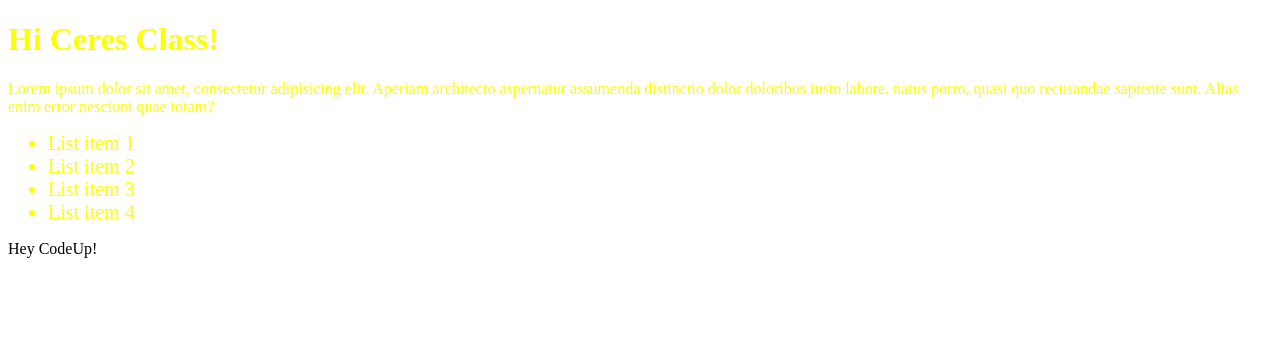
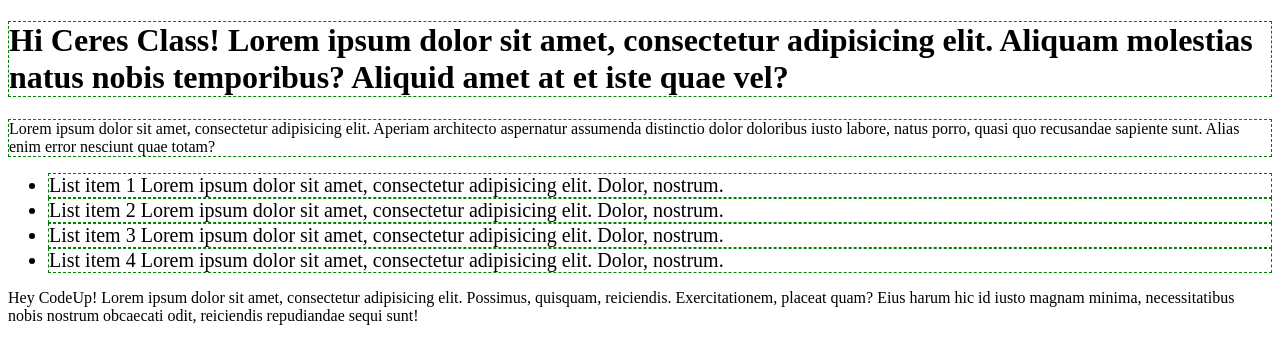
Before and after one commit to mattlopez4011/codeup-web-exercises, a plain HTML site: page jquery_exercises.html in a window 1280 px wide. Drawn offline with Linux system fonts and the light colour scheme.

Commit message:
Completed jQuery selectors exercise

```diff
--- a/jquery_exercises.html
+++ b/jquery_exercises.html
@@ -6,15 +6,15 @@
 <body>
 
 
-<h1 class="codeup" id="header">Hi Ceres Class!</h1>
+<h1 class="codeup" id="header">Hi Ceres Class! Lorem ipsum dolor sit amet, consectetur adipisicing elit. Aliquam molestias natus nobis temporibus? Aliquid amet at et iste quae vel?</h1>
 <p class="lorem codeup" id="text">Lorem ipsum dolor sit amet, consectetur adipisicing elit. Aperiam architecto aspernatur assumenda distinctio dolor doloribus iusto labore, natus porro, quasi quo recusandae sapiente sunt. Alias enim error nesciunt quae totam?</p>
 <ul class="list">
-    <li class="items">List item 1</li>
-    <li class="items">List item 2</li>
-    <li class="items">List item 3</li>
-    <li class="items">List item 4</li>
+    <li class="items sel-3">List item 1 Lorem ipsum dolor sit amet, consectetur adipisicing elit. Dolor, nostrum.</li>
+    <li class="items sel-3">List item 2 Lorem ipsum dolor sit amet, consectetur adipisicing elit. Dolor, nostrum.</li>
+    <li class="items">List item 3 Lorem ipsum dolor sit amet, consectetur adipisicing elit. Dolor, nostrum.</li>
+    <li class="items sel-3">List item 4 Lorem ipsum dolor sit amet, consectetur adipisicing elit. Dolor, nostrum.</li>
 </ul>
-<div id="codeup">Hey CodeUp!</div>
+<div id="codeup">Hey CodeUp! Lorem ipsum dolor sit amet, consectetur adipisicing elit. Possimus, quisquam, reiciendis. Exercitationem, placeat quam? Eius harum hic id iusto magnam minima, necessitatibus nobis nostrum obcaecati odit, reiciendis repudiandae sequi sunt!</div>
 
 
 
--- a/js/my-custom-javascript.js
+++ b/js/my-custom-javascript.js
@@ -20,18 +20,32 @@
 //
 // });
 
-$(document).ready(function() {
+
+
+// Using jQuery, set the font-size of all li elements to 20px.
+$(document).ready(function () {
     $('li').css('font-size', '20px')
-
-    $('h1, p, li').css('color', 'yellow')
-
-    var alertH1 = $('h1').html();
-    console.log(alertH1);
-    alert(alertH1);
 
 });
 
 
+// Craft selectors that highlight all the h1, p, and li elements.
+$(document).ready(function () {
+    $('sel-3').css('color', 'blue')
 
 
-// Craft selectors that highlight all the h1, p, and li elements.
+});
+
+// Create a jQuery statement to alert the contents of your h1 element(s).
+$(document).ready(function () {
+    var h1Elements = $('h1').html();
+    alert(h1Elements);
+
+
+});
+
+// Combine your selectors that highlight all the h1, p, and li elements.
+$(document).ready(function () {
+    $('h1, p, li').css('border', '1px dashed green')
+
+})
```
